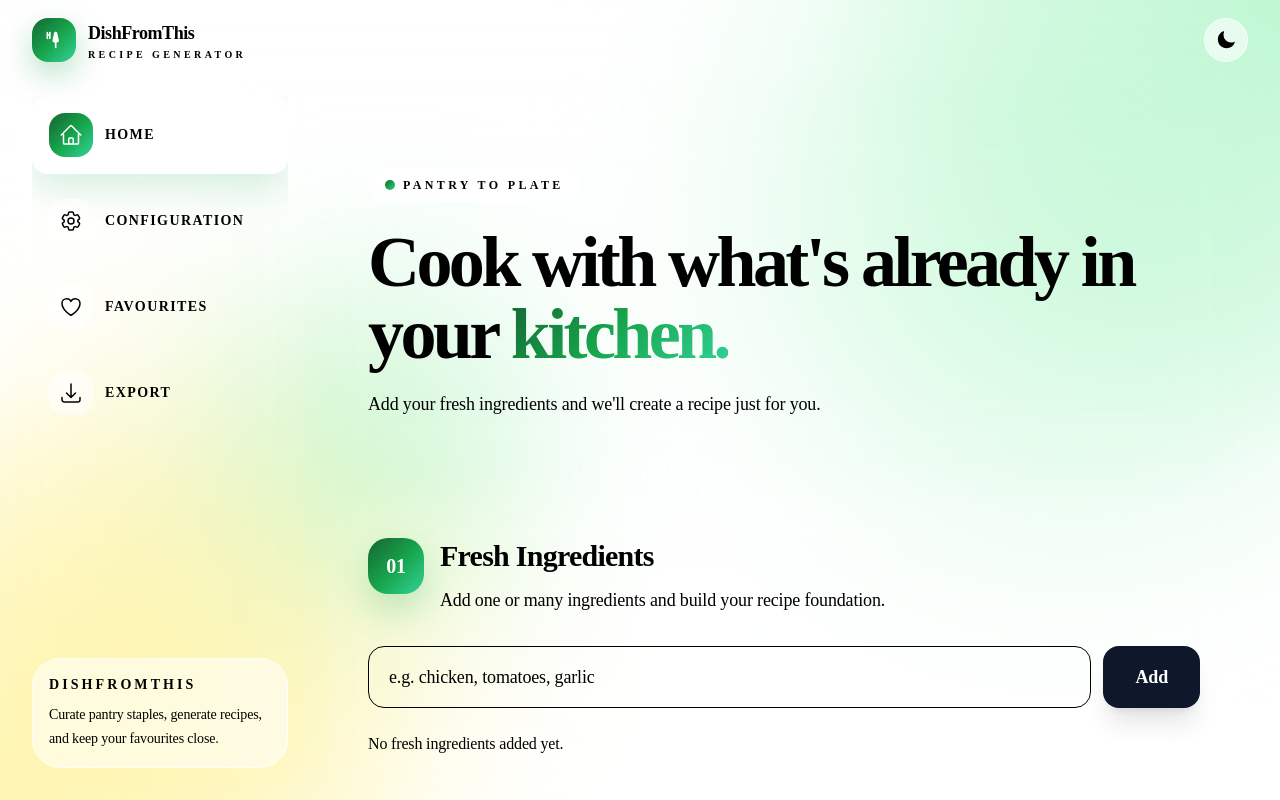
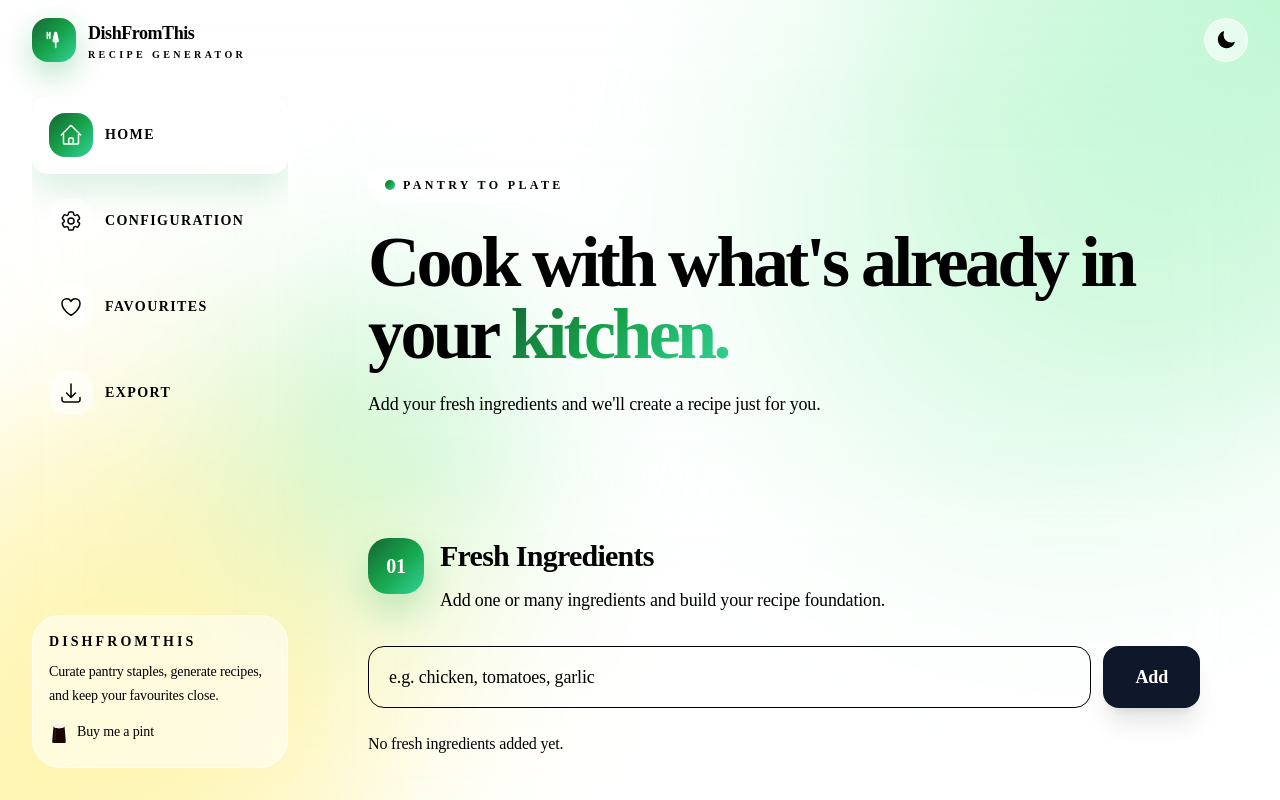
Before and after one commit to Moliver42j/recipe-generator-fe, a React (Vite) app: page / in a window 1280 px wide. Shown: the top 800 px of the page. Built offline with nearby package versions, Linux system fonts and the light colour scheme.

Commit message:
buy me a pint

```diff
--- a/src/components/Layout.tsx
+++ b/src/components/Layout.tsx
@@ -18,6 +18,41 @@ const navItems = [
   { to: '/favourites', label: 'Favourites', icon: HeartIcon },
   { to: '/export', label: 'Export', icon: ArrowDownTrayIcon },
 ];
+
+const BuyMeACoffeeLink = (
+  <a
+    href="https://buymeacoffee.com/dishfromthis"
+    target="_blank"
+    rel="noopener noreferrer"
+    className="mt-3 inline-flex items-center gap-2 text-sm text-sidebar-text transition-colors hover:text-accent"
+  >
+    <svg
+      xmlns="http://www.w3.org/2000/svg"
+      viewBox="0 0 20 24"
+      className="h-6 w-5 flex-shrink-0"
+      aria-hidden="true"
+    >
+      <path
+        d="M4.5 6 3.2 21.5a1.5 1.5 0 0 0 1.5 1.6h10.6a1.5 1.5 0 0 0 1.5-1.6L15.5 6Z"
+        fill="#1a0500"
+      />
+      <ellipse cx="10" cy="6" rx="5.8" ry="2.2" fill="#f5f0e8" />
+      <path
+        d="M4.2 6c0 1.3 2.6 2.2 5.8 2.2s5.8-.9 5.8-2.2"
+        fill="#f5f0e8"
+      />
+      <circle cx="8" cy="5.5" r="0.5" fill="#ede8dc" />
+      <circle cx="11.5" cy="5.8" r="0.4" fill="#ede8dc" />
+      <path
+        d="M6 9v10.5"
+        stroke="rgba(255,255,255,0.15)"
+        strokeWidth="0.8"
+        strokeLinecap="round"
+      />
+    </svg>
+    Buy me a pint
+  </a>
+);
 
 export default function Layout() {
   const [mobileNavOpen, setMobileNavOpen] = useState(false);
@@ -139,6 +174,7 @@ export default function Layout() {
           <p className="mt-2 text-sm leading-6 text-sidebar-text">
             Curate pantry staples, generate recipes, and keep your favourites close.
           </p>
+          {BuyMeACoffeeLink}
         </div>
       </aside>
 
@@ -177,6 +213,9 @@ export default function Layout() {
               <nav className="flex-1 overflow-y-auto" aria-label="Primary">
                 {renderNavItems(true)}
               </nav>
+              <div className="mt-auto pt-4">
+                {BuyMeACoffeeLink}
+              </div>
             </motion.aside>
           </>
         ) : null}
```
